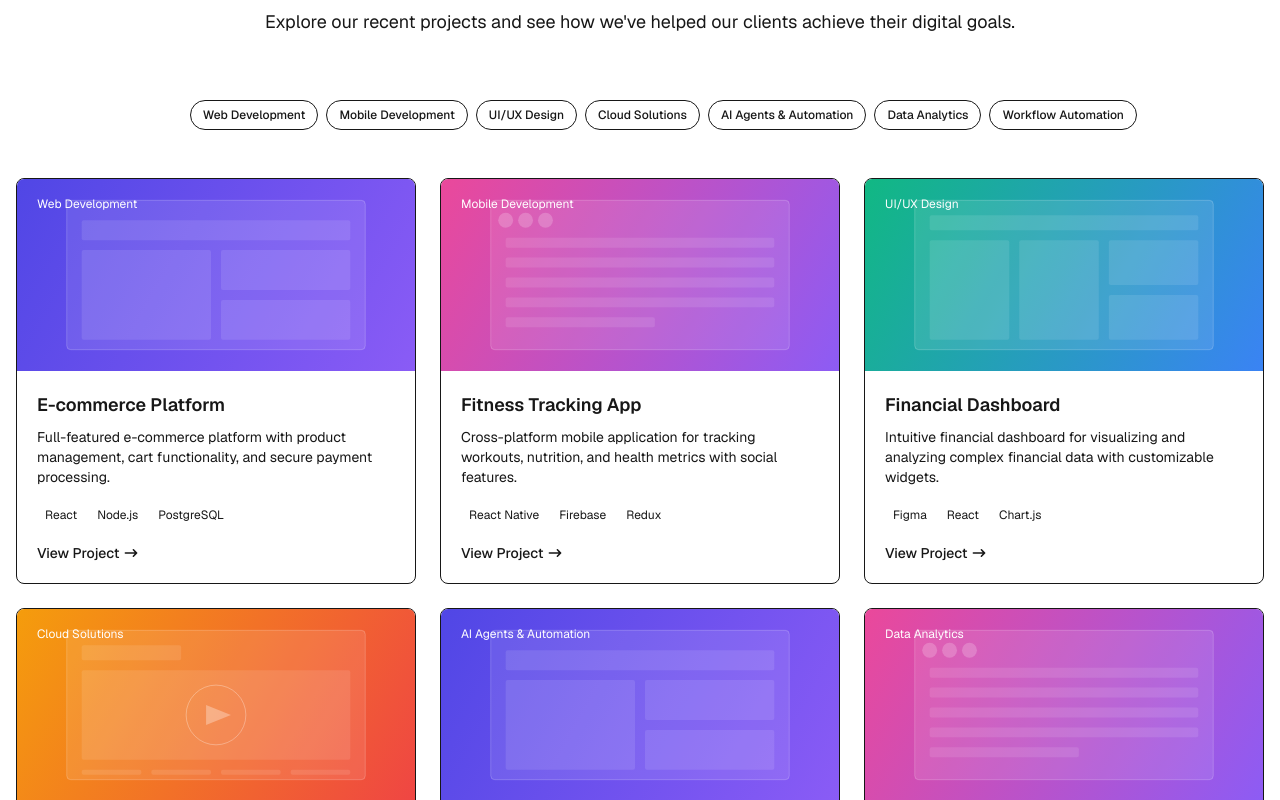
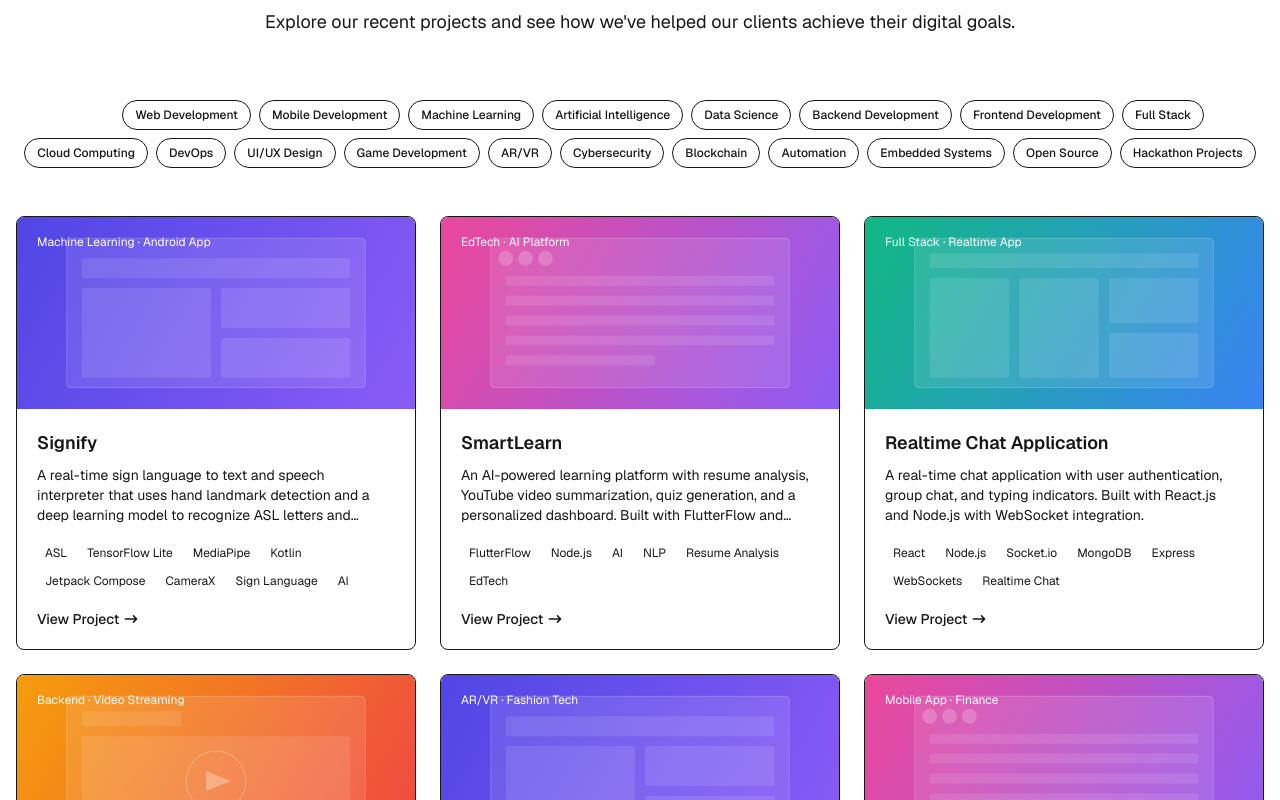
Before and after one commit to shriramt124/portfilio-freelance, a Next.js app: page / in a window 1280 px wide. Shown: the part 2320-3120 px from the top of the page. Built offline with nearby package versions, Linux system fonts and the light colour scheme.

Commit message:
updated projects

```diff
--- a/app/components/PortfolioSection.tsx
+++ b/app/components/PortfolioSection.tsx
@@ -1,9 +1,8 @@
+"use client";
 
-'use client';
-
-import { useState } from 'react';
-import Image from 'next/image';
-import { motion } from 'framer-motion';
+import { useState } from "react";
+import Image from "next/image";
+import { motion } from "framer-motion";
 
 interface Project {
   id: number;
@@ -16,88 +15,228 @@ interface Project {
 }
 
 const projects: Project[] = [
+  // {
+  //   id: 1,
+  //   title: "",
+  //   category: "",
+  //   description: "",
+  //   image: "",
+  //   link: "",
+  //   tags: [],
+  // },
   {
     id: 1,
-    title: 'E-commerce Platform',
-    category: 'Web Development',
-    description: 'Full-featured e-commerce platform with product management, cart functionality, and secure payment processing.',
-    image: '/project-1.svg',
-    link: '#',
-    tags: ['React', 'Node.js', 'PostgreSQL']
+    title: "Signify",
+    category: "Machine Learning · Android App",
+    description:
+      "A real-time sign language to text and speech interpreter that uses hand landmark detection and a deep learning model to recognize ASL letters and convert them into spoken words.",
+    image: "/project-1.svg",
+    link: "https://github.com/yourusername/signify",
+    tags: [
+      "ASL",
+      "TensorFlow Lite",
+      "MediaPipe",
+      "Kotlin",
+      "Jetpack Compose",
+      "CameraX",
+      "Sign Language",
+      "AI",
+    ],
   },
   {
     id: 2,
-    title: 'Fitness Tracking App',
-    category: 'Mobile Development',
-    description: 'Cross-platform mobile application for tracking workouts, nutrition, and health metrics with social features.',
-    image: '/project-2.svg',
-    link: '#',
-    tags: ['React Native', 'Firebase', 'Redux']
+    title: "SmartLearn",
+    category: "EdTech · AI Platform",
+    description:
+      "An AI-powered learning platform with resume analysis, YouTube video summarization, quiz generation, and a personalized dashboard. Built with FlutterFlow and Node.js.",
+    image: "/project-2.svg",
+    link: "#",
+    tags: ["FlutterFlow", "Node.js", "AI", "NLP", "Resume Analysis", "EdTech"],
   },
   {
     id: 3,
-    title: 'Financial Dashboard',
-    category: 'UI/UX Design',
-    description: 'Intuitive financial dashboard for visualizing and analyzing complex financial data with customizable widgets.',
-    image: '/project-3.svg',
-    link: '#',
-    tags: ['Figma', 'React', 'Chart.js']
+    title: "Realtime Chat Application",
+    category: "Full Stack · Realtime App",
+    description:
+      "A real-time chat application with user authentication, group chat, and typing indicators. Built with React.js and Node.js with WebSocket integration.",
+    image: "/project-3.svg",
+    link: "#",
+    tags: [
+      "React",
+      "Node.js",
+      "Socket.io",
+      "MongoDB",
+      "Express",
+      "WebSockets",
+      "Realtime Chat",
+    ],
   },
   {
     id: 4,
-    title: 'Cloud-based CRM',
-    category: 'Cloud Solutions',
-    description: 'Scalable customer relationship management system with advanced analytics and automation capabilities.',
-    image: '/project-4.svg',
-    link: '#',
-    tags: ['AWS', 'Next.js', 'MongoDB']
+    title: "Streamly",
+    category: "Backend · Video Streaming",
+    description:
+      "A fully-featured YouTube-style backend system with support for video uploads, playback, comments, likes, subscriptions, and user authentication.",
+    image: "/project-4.svg",
+    link: "https://github.com/tushar-gour/youtube-backend",
+    tags: [
+      "Node.js",
+      "MongoDB",
+      "Express",
+      "REST API",
+      "Video Streaming",
+      "Clouodinary",
+    ],
   },
   {
     id: 5,
-    title: 'AI Chat Assistant',
-    category: 'AI Agents & Automation',
-    description: 'Intelligent chatbot using LangChain for customer support with natural language processing capabilities.',
-    image: '/project-1.svg',
-    link: '#',
-    tags: ['LangChain', 'OpenAI', 'Python']
+    title: "VirtualFit",
+    category: "AR/VR · Fashion Tech",
+    description:
+      "An AR/VR-powered clothing trial app that allows users to virtually try on outfits in real-time using Unity and 3D models.",
+    image: "/project-1.svg",
+    link: "#",
+    tags: ["Unity", "AR", "VR", "Fashion Tech", "3D Modeling", "Try-On"],
   },
   {
     id: 6,
-    title: 'Data Analytics Platform',
-    category: 'Data Analytics',
-    description: 'Real-time data visualization and analytics platform with interactive dashboards and reporting tools.',
-    image: '/project-2.svg',
-    link: '#',
-    tags: ['Python', 'Pandas', 'Plotly']
+    title: "BudgetBuddy",
+    category: "Mobile App · Finance",
+    description:
+      "A sleek and user-friendly expense tracker built in Flutter that helps users monitor spending, set budgets, and analyze expense trends.",
+    image: "/project-2.svg",
+    link: "#",
+    tags: [
+      "Flutter",
+      "Dart",
+      "Finance",
+      "Charts",
+      "Mobile App",
+      "Personal Budget",
+    ],
   },
   {
     id: 7,
-    title: 'Workflow Automation',
-    category: 'Workflow Automation',
-    description: 'Custom n8n workflow automation connecting multiple business tools for seamless data synchronization.',
-    image: '/project-3.svg',
-    link: '#',
-    tags: ['n8n', 'API Integration', 'Zapier']
+    title: "Bus Management System",
+    category: "Mobile Development",
+    description:
+      "A mobile application to address critical management challenges within the transportation sector.",
+    image: "/project-3.svg",
+    link: "https://play.google.com/store/apps/details?id=com.svvv.bms",
+    tags: ["Flutter", "Mobile", "App", "Firebase", "MongoDB"],
   },
   {
     id: 8,
-    title: 'Task Management App',
-    category: 'Web Development',
-    description: 'Collaborative task management application with real-time updates and team collaboration features.',
-    image: '/project-4.svg',
-    link: '#',
-    tags: ['Vue.js', 'Socket.io', 'Express']
-  }
+    title: "E-commerce Platform",
+    category: "Web Development",
+    description:
+      "Full-featured e-commerce platform with product management, cart functionality, and secure payment processing.",
+    image: "/project-4.svg",
+    link: "#",
+    tags: ["React", "Node.js", "PostgreSQL"],
+  },
+  {
+    id: 9,
+    title: "Fitness Tracking App",
+    category: "Mobile Development",
+    description:
+      "Cross-platform mobile application for tracking workouts, nutrition, and health metrics with social features.",
+    image: "/project-1.svg",
+    link: "#",
+    tags: ["React Native", "Firebase", "Redux"],
+  },
+  {
+    id: 10,
+    title: "Financial Dashboard",
+    category: "UI/UX Design",
+    description:
+      "Intuitive financial dashboard for visualizing and analyzing complex financial data with customizable widgets.",
+    image: "/project-2.svg",
+    link: "#",
+    tags: ["Figma", "React", "Chart.js"],
+  },
+  {
+    id: 11,
+    title: "Cloud-based CRM",
+    category: "Cloud Solutions",
+    description:
+      "Scalable customer relationship management system with advanced analytics and automation capabilities.",
+    image: "/project-3.svg",
+    link: "#",
+    tags: ["AWS", "Next.js", "MongoDB"],
+  },
+  {
+    id: 12,
+    title: "AI Chat Assistant",
+    category: "AI Agents & Automation",
+    description:
+      "Intelligent chatbot using LangChain for customer support with natural language processing capabilities.",
+    image: "/project-4.svg",
+    link: "#",
+    tags: ["LangChain", "OpenAI", "Python"],
+  },
+  {
+    id: 13,
+    title: "Data Analytics Platform",
+    category: "Data Analytics",
+    description:
+      "Real-time data visualization and analytics platform with interactive dashboards and reporting tools.",
+    image: "/project-1.svg",
+    link: "#",
+    tags: ["Python", "Pandas", "Plotly"],
+  },
+  {
+    id: 14,
+    title: "Workflow Automation",
+    category: "Workflow Automation",
+    description:
+      "Custom n8n workflow automation connecting multiple business tools for seamless data synchronization.",
+    image: "/project-2.svg",
+    link: "#",
+    tags: ["n8n", "API Integration", "Zapier"],
+  },
+  {
+    id: 15,
+    title: "Task Management App",
+    category: "Web Development",
+    description:
+      "Collaborative task management application with real-time updates and team collaboration features.",
+    image: "/project-3.svg",
+    link: "#",
+    tags: ["Vue.js", "Socket.io", "Express"],
+  },
 ];
 
-const categories = ['All', 'Web Development', 'Mobile Development', 'UI/UX Design', 'Cloud Solutions', 'AI Agents & Automation', 'Data Analytics', 'Workflow Automation'];
+const categories = [
+  "All",
+  "Web Development",
+  "Mobile Development",
+  "Machine Learning",
+  "Artificial Intelligence",
+  "Data Science",
+  "Backend Development",
+  "Frontend Development",
+  "Full Stack",
+  "Cloud Computing",
+  "DevOps",
+  "UI/UX Design",
+  "Game Development",
+  "AR/VR",
+  "Cybersecurity",
+  "Blockchain",
+  "Automation",
+  "Embedded Systems",
+  "Open Source",
+  "Hackathon Projects",
+];
 
 const PortfolioSection = () => {
-  const [activeCategory, setActiveCategory] = useState('All');
+  const [activeCategory, setActiveCategory] = useState("All");
 
-  const filteredProjects = activeCategory === 'All'
-    ? projects
-    : projects.filter(project => project.category === activeCategory);
+  const filteredProjects =
+    activeCategory === "All"
+      ? projects
+      : projects.filter((project) => project.category === activeCategory);
 
   return (
     <section id="portfolio" className="py-20 md:py-32">
@@ -105,7 +244,8 @@ const PortfolioSection = () => {
         <div className="text-center max-w-3xl mx-auto mb-16">
           <h2 className="text-3xl md:text-4xl font-bold mb-4">Our Portfolio</h2>
           <p className="text-muted-foreground text-lg">
-            Explore our recent projects and see how we've helped our clients achieve their digital goals.
+            Explore our recent projects and see how we've helped our clients
+            achieve their digital goals.
           </p>
         </div>
 
@@ -114,10 +254,11 @@ const PortfolioSection = () => {
             <button
               key={category}
               onClick={() => setActiveCategory(category)}
-              className={`px-3 py-1.5 rounded-full text-xs font-medium transition-colors ${activeCategory === category
-                ? 'bg-primary text-white'
-                : 'bg-card hover:bg-card/80 text-foreground hover:text-primary border border-border'
-                }`}
+              className={`px-3 py-1.5 rounded-full text-xs font-medium transition-colors ${
+                activeCategory === category
+                  ? "bg-primary text-white"
+                  : "bg-card hover:bg-card/80 text-foreground hover:text-primary border border-border"
+              }`}
             >
               {category}
             </button>
@@ -157,8 +298,16 @@ const PortfolioSection = () => {
                     className="bg-white/90 hover:bg-white text-primary p-2 rounded-full transition-colors opacity-0 group-hover:opacity-100"
                     aria-label={`View ${project.title} project`}
                   >
-                    <svg className="h-4 w-4" viewBox="0 0 20 20" fill="currentColor">
-                      <path fillRule="evenodd" d="M12.293 5.293a1 1 0 011.414 0l4 4a1 1 0 010 1.414l-4 4a1 1 0 01-1.414-1.414L14.586 11H3a1 1 0 110-2h11.586l-2.293-2.293a1 1 0 010-1.414z" clipRule="evenodd" />
+                    <svg
+                      className="h-4 w-4"
+                      viewBox="0 0 20 20"
+                      fill="currentColor"
+                    >
+                      <path
+                        fillRule="evenodd"
+                        d="M12.293 5.293a1 1 0 011.414 0l4 4a1 1 0 010 1.414l-4 4a1 1 0 01-1.414-1.414L14.586 11H3a1 1 0 110-2h11.586l-2.293-2.293a1 1 0 010-1.414z"
+                        clipRule="evenodd"
+                      />
                     </svg>
                   </a>
                 </div>
@@ -188,8 +337,16 @@ const PortfolioSection = () => {
                   className="text-primary hover:text-primary/80 text-sm font-medium flex items-center"
                 >
                   View Project
-                  <svg className="h-4 w-4 ml-1" viewBox="0 0 20 20" fill="currentColor">
-                    <path fillRule="evenodd" d="M12.293 5.293a1 1 0 011.414 0l4 4a1 1 0 010 1.414l-4 4a1 1 0 01-1.414-1.414L14.586 11H3a1 1 0 110-2h11.586l-2.293-2.293a1 1 0 010-1.414z" clipRule="evenodd" />
+                  <svg
+                    className="h-4 w-4 ml-1"
+                    viewBox="0 0 20 20"
+                    fill="currentColor"
+                  >
+                    <path
+                      fillRule="evenodd"
+                      d="M12.293 5.293a1 1 0 011.414 0l4 4a1 1 0 010 1.414l-4 4a1 1 0 01-1.414-1.414L14.586 11H3a1 1 0 110-2h11.586l-2.293-2.293a1 1 0 010-1.414z"
+                      clipRule="evenodd"
+                    />
                   </svg>
                 </a>
               </div>
```
